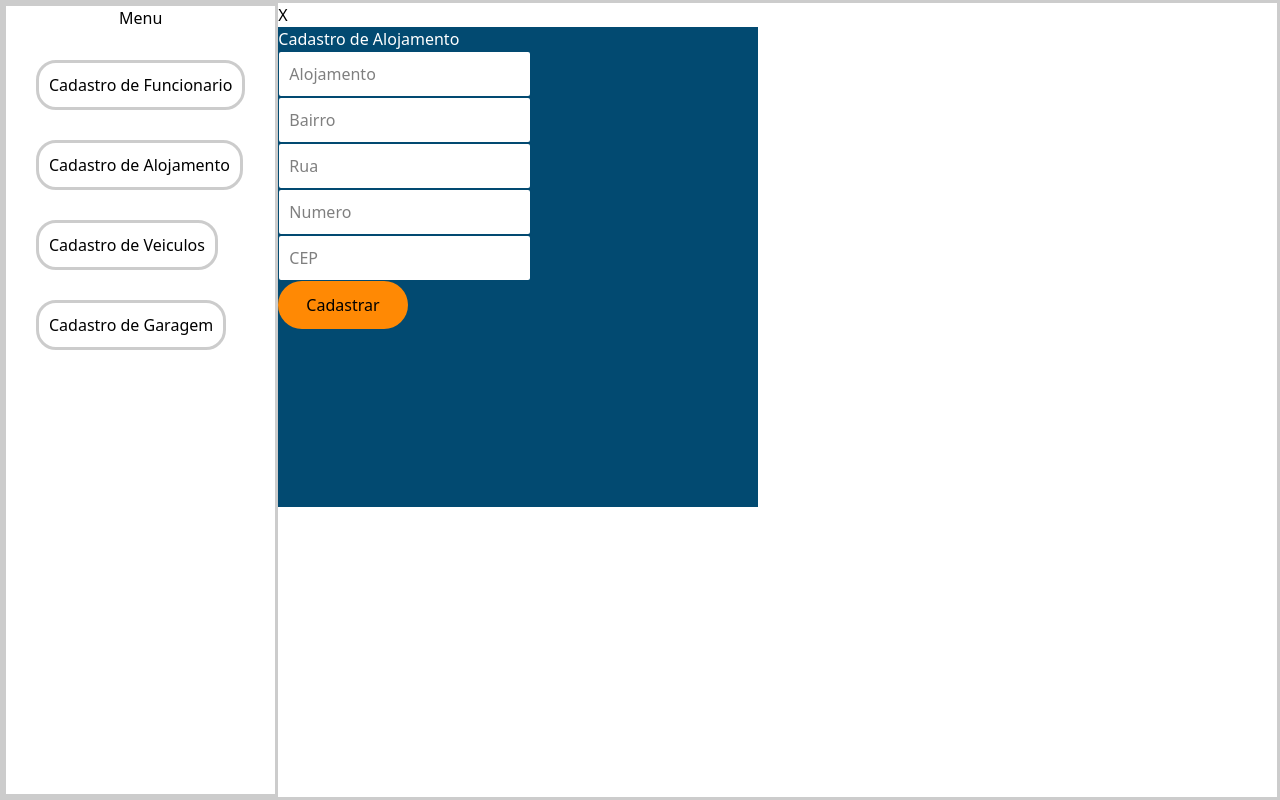
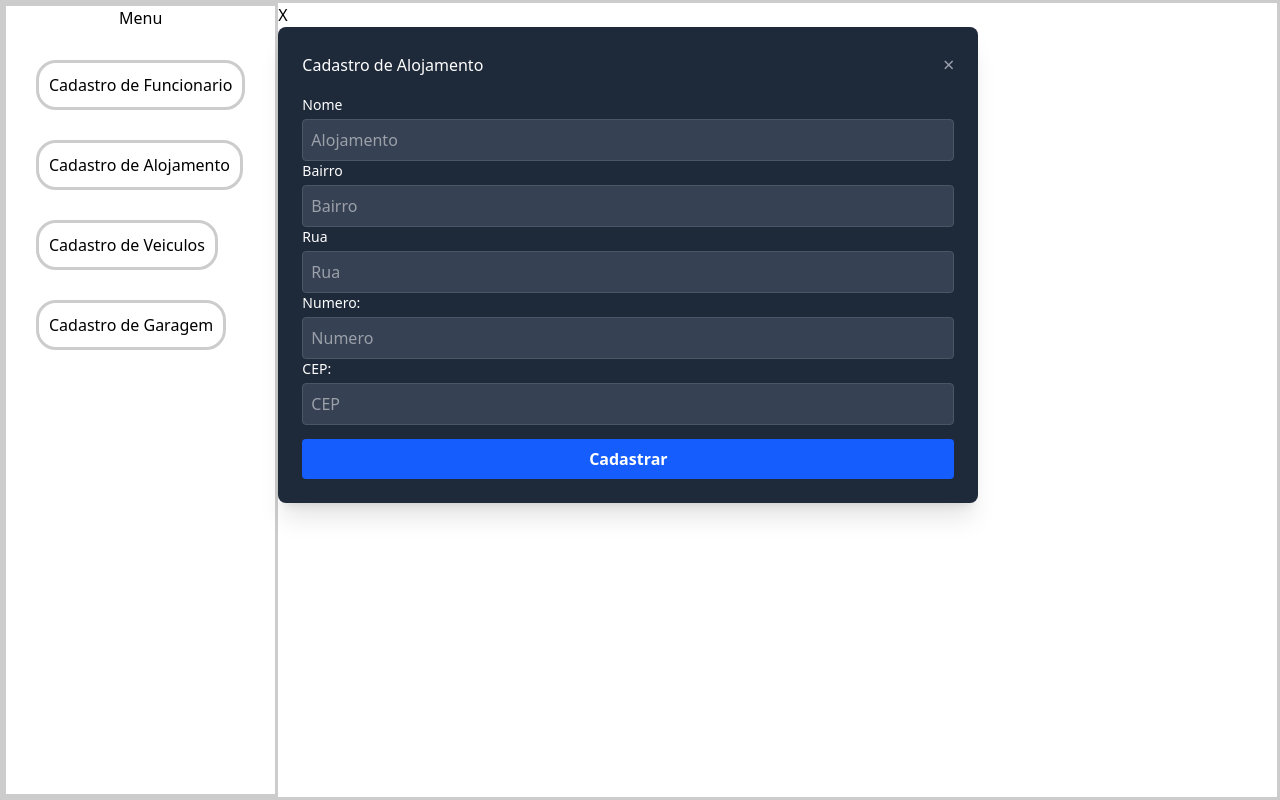
Before and after one commit to PIE-Transportadores/PS5-Transportes, a Next.js app: page / in a window 1280 px wide. Both pictures are taken after a click on the button "Cadastro de Alojamento". Built offline with nearby package versions, Linux system fonts and the light colour scheme.

Commit message:
frontend alojamento

```diff
--- a/src/app/componetes/cadastro_alojamento/modal_alojamento.tsx
+++ b/src/app/componetes/cadastro_alojamento/modal_alojamento.tsx
@@ -66,54 +66,63 @@ export default function ModalAlojamento({ isOpen, onClose }: { isOpen: boolean,
     return (
         <div className="modal_aloj">
             <Popup isOpen={isOpen} onClose={onClose}>
-                <div className="w-120 h-120 bg-sky-900">
-                    <h2 className="font-sans text-white">Cadastro de Alojamento</h2>
+                <div className="bg-gray-800 text-white p-6 rounded-lg shadow-xl w-[700px] h-[auto]">
+                    <div className="flex justify-between items-center mb-4">
+                        <h2 className="font-sans text-white">Cadastro de Alojamento</h2>
+                        <button onClick={onClose} className="text-gray-400 hover:text-white text-xl">×</button>
+                    </div>
+
                     <form onSubmit={handleSubmit}>
                         <div className="">
-                            <input className=" bg-white m-px p-2.5 rounded-xs"
+                            <label className="block text-sm mb-1">Nome</label>
+                            <input className=" w-full p-2 bg-gray-700 text-white rounded border border-gray-600 focus:outline-none focus:ring-2 focus:ring-blue-500"
                                 type="text"
                                 name="nome"
                                 placeholder="Alojamento"
                             />
-                            {erros.nome && <p className="erro">{erros.nome}</p>}
+                            {erros.nome && <p className="text-red-400 text-sm mt-1">{erros.nome}</p>}
                         </div>
 
                         <div className="">
-                            <input className=" bg-white m-px p-2.5 rounded-xs"
+                            <label className="block text-sm mb-1">Bairro</label>
+                            <input className="w-full p-2 bg-gray-700 text-white rounded border border-gray-600 focus:outline-none focus:ring-2 focus:ring-blue-500"
                                 type="text"
                                 name="bairro"
                                 placeholder="Bairro"
                             />
-                            {erros.bairro && <p className="erro">{erros.bairro}</p>}
+                            {erros.bairro && <p className="text-red-400 text-sm mt-1">{erros.bairro}</p>}
                         </div>
                         <div>
-                            <input className="bg-white m-px p-2.5 rounded-xs"
+                            <label className="block text-sm mb-1">Rua</label>
+                            <input className="w-full p-2 bg-gray-700 text-white rounded border border-gray-600 focus:outline-none focus:ring-2 focus:ring-blue-500"
                             placeholder="Rua"
                             type="text"
                             name="rua"/>
 
                         </div>
-                        {erros.rua && <p className="erro">{erros.rua}</p>}
+                        {erros.rua && <p className="text-red-400 text-sm mt-1">{erros.rua}</p>}
                         <div className="">
-                            <input className=" bg-white m-px p-2.5 rounded-xs"
+                            <label className="block text-sm mb-1">Numero:</label>
+                            <input className="w-full p-2 bg-gray-700 text-white rounded border border-gray-600 focus:outline-none focus:ring-2 focus:ring-blue-500"
                                 type="number"
                                 name="numero"
                                 placeholder="Numero"
                                 min="1"
                             />
-                            {erros.numero && <p className="erro">{erros.numero}</p>}
+                            {erros.numero && <p className="text-red-400 text-sm mt-1">{erros.numero}</p>}
                         </div>
                          <div>
-                            <input className="bg-white m-px p-2.5 rounded-xs"
+                            <label className="block text-sm mb-1">CEP:</label>
+                            <input className="w-full p-2 bg-gray-700 text-white rounded border border-gray-600 focus:outline-none focus:ring-2 focus:ring-blue-500 mb-3.5"
                             placeholder="CEP"
                             name="cep"
                             type="text"
                             inputMode="numeric"
                             maxLength={8}/>
                         </div>
-                        {erros.cep && <p className="text-red-500">{erros.cep}</p>}
+                        {erros.cep && <p className="text-red-400 text-sm mt-1">{erros.cep}</p>}
 
-                        <button className="bg-orange-400 py-3 px-7 rounded-4xl"
+                        <button className="w-full py-2 bg-blue-600 hover:bg-blue-700 text-white font-semibold rounded transition"
                             type="submit"
                             disabled={isPending}
                         >
```
